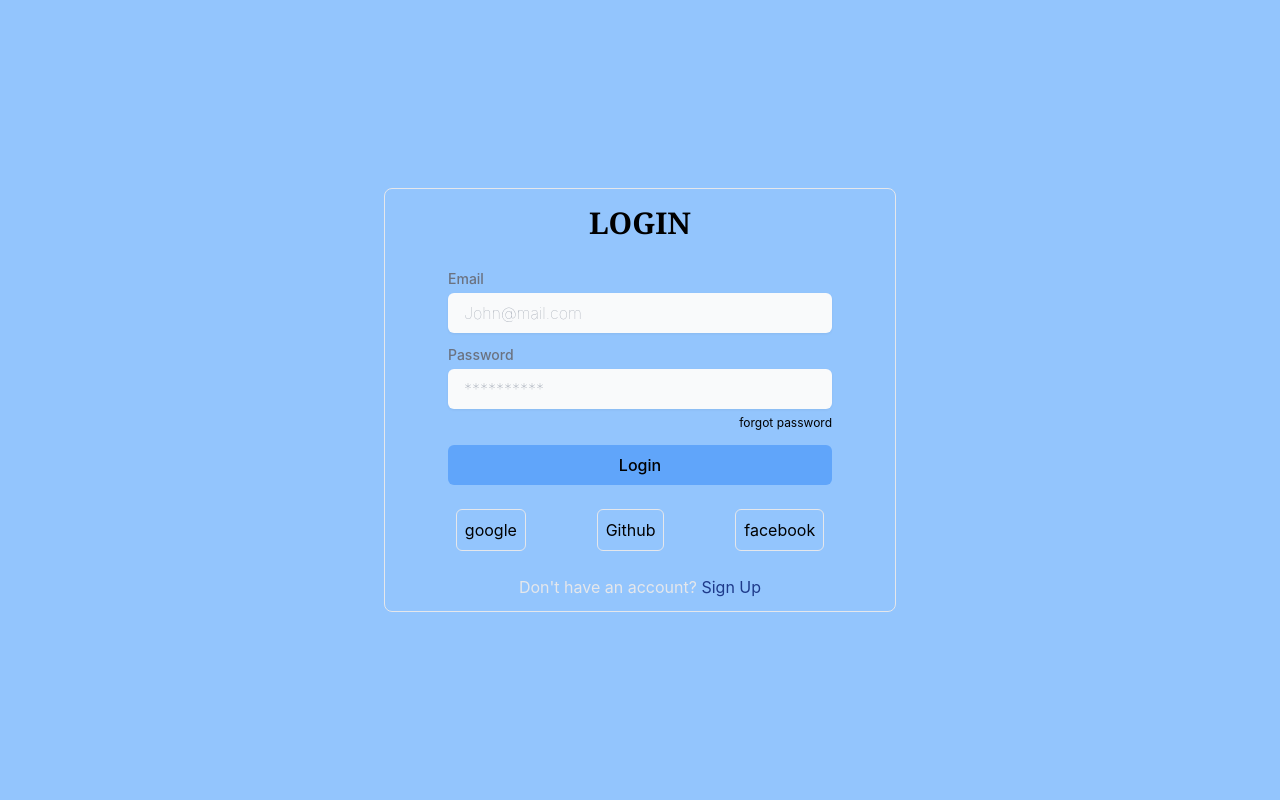
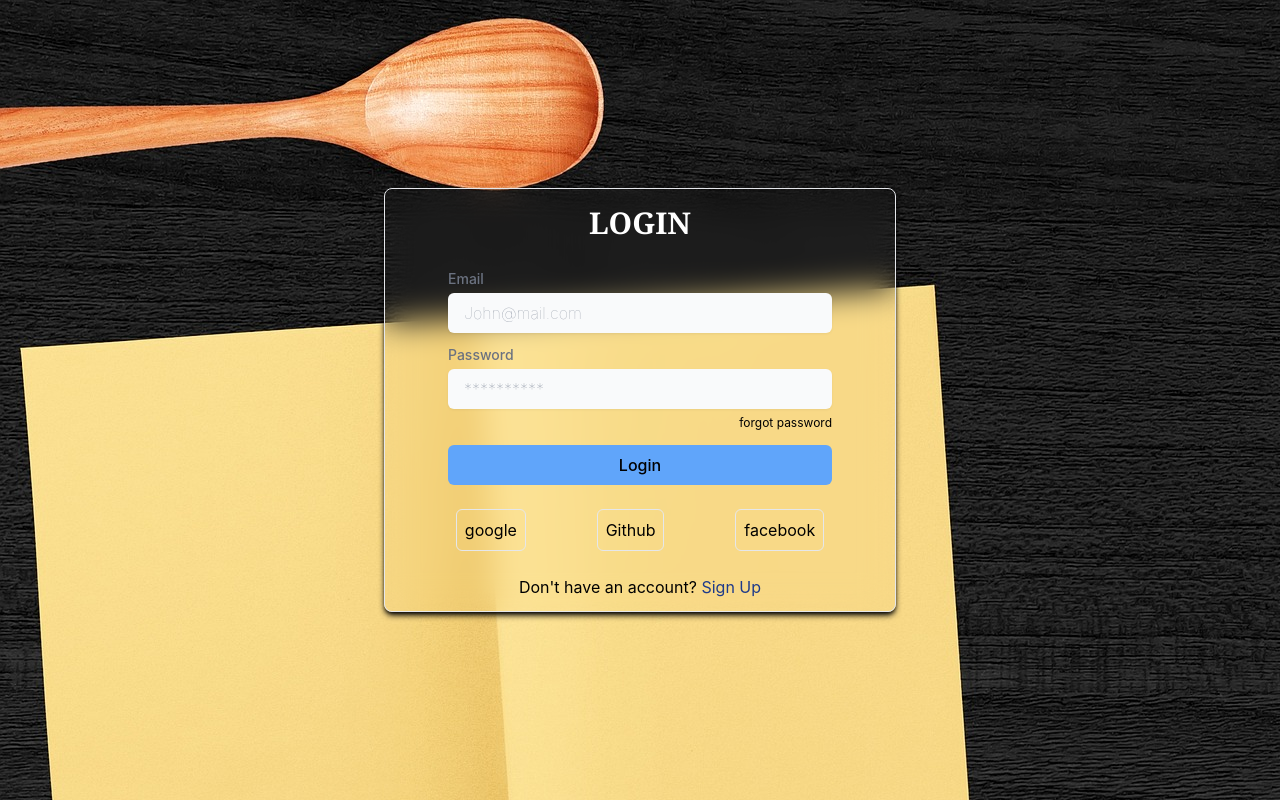
Before and after one commit to anup-2622/recipe, a React (Create React App) app: page /login in a window 1280 px wide. Built offline with nearby package versions, Linux system fonts and the light colour scheme.

Commit message:
Login and sign up

```diff
--- a/src/components/auth/Login.jsx
+++ b/src/components/auth/Login.jsx
@@ -26,9 +26,9 @@ const Login = () => {
     }
   };
   return (
-    <div className="flex justify-center max-w-full min-h-screen bg-blue-300 md:items-center md:justify-center md:h-screen ">
-      <div className="flex flex-col w-full m-auto mx-2 border rounded-lg h-fit md:w-2/5 md:h-fit">
-        <div className="py-2 my-2 font-serif text-3xl font-extrabold text-center ">
+    <div className="flex justify-center max-w-full min-h-screen bg-blue-300 login md:items-center md:justify-center md:h-screen ">
+      <div className="flex flex-col w-full m-auto mx-2 border rounded-lg shadow-md shadow-black backdrop-blur-lg h-fit md:w-2/5 md:h-fit">
+        <div className="py-2 my-2 font-serif text-3xl font-extrabold text-center text-white ">
           <p>LOGIN</p>
         </div>
         <div className="flex items-center justify-center mx-2 md:h-full md:mx-0">
@@ -93,7 +93,7 @@ const Login = () => {
             <div className="p-2 border rounded-md">facebook</div>
           </div>
         <div className="m-3 text-center md:f-full md:mx-0">
-          <p className="text-gray-200 ">Don't have an account? <a href="" className="text-blue-900 ">Sign Up</a> </p>
+          <p className="text-black ">Don't have an account? <a href="" className="text-blue-900 ">Sign Up</a> </p>
         </div>
         </div>
       </div>
--- a/src/components/auth/Signup.jsx
+++ b/src/components/auth/Signup.jsx
@@ -12,9 +12,9 @@ const [password , setPassword] = useState('');
     }
     return (
     <div>
-           <div className="flex justify-center max-w-full min-h-screen bg-blue-300 md:items-center md:justify-center md:h-screen ">
-      <div className="flex flex-col w-full m-auto mx-2 border rounded-lg h-fit md:w-2/5 md:h-fit">
-        <div className="py-2 my-2 font-serif text-3xl font-extrabold text-center ">
+           <div className="flex justify-center max-w-full min-h-screen bg-blue-300 signup md:items-center md:justify-center md:h-screen ">
+      <div className="flex flex-col w-full m-auto mx-2 border rounded-lg shadow-lg h-fit backdrop-blur-lg shadow-black md:w-2/5 md:h-fit">
+        <div className="py-2 my-2 font-serif text-3xl font-extrabold text-center text-white ">
           <p>Create Your Account</p>
         </div>
         <div className="flex items-center justify-center mx-2 md:h-full md:mx-0">
@@ -92,7 +92,7 @@ const [password , setPassword] = useState('');
             <div className="p-2 border rounded-md">facebook</div>
           </div>
         <div className="m-3 text-center md:f-full md:mx-0">
-          <p className="text-gray-200 ">Already have an account ? <a href="" className="text-blue-900 ">Login</a> </p>
+          <p className="text-black ">Already have an account ? <a href="" className="text-blue-900 ">Login</a> </p>
         </div>
         </div>
       </div>
--- a/src/index.css
+++ b/src/index.css
@@ -15,3 +15,8 @@ code {
   font-family: source-code-pro, Menlo, Monaco, Consolas, 'Courier New',
     monospace;
 }
+
+.signup , .login{
+  background-image: url(../src/assets/bg.jpg);
+
+}
```
